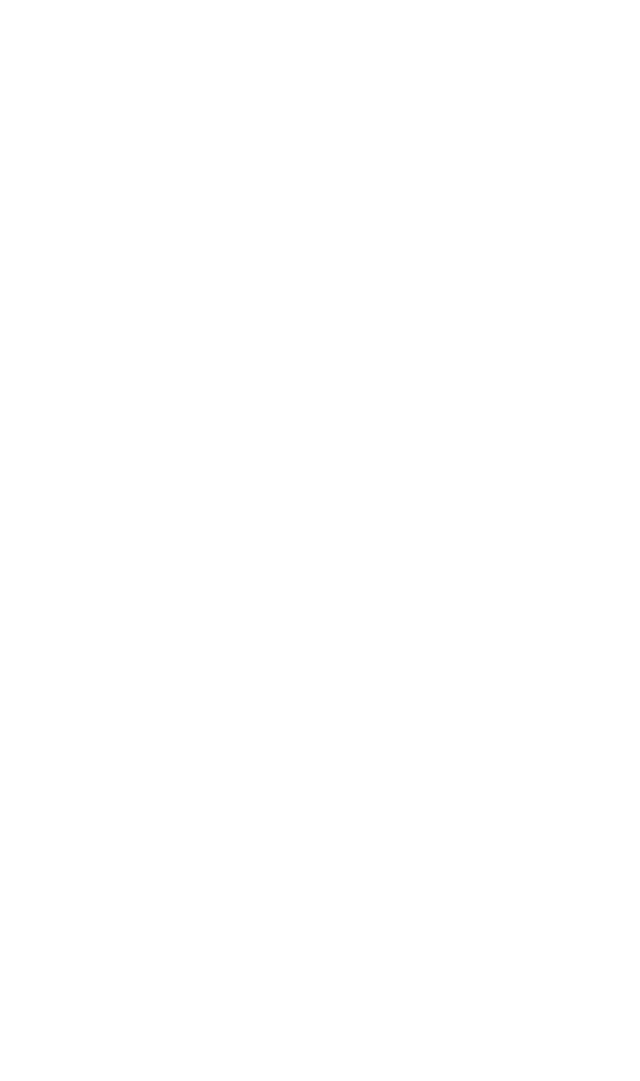
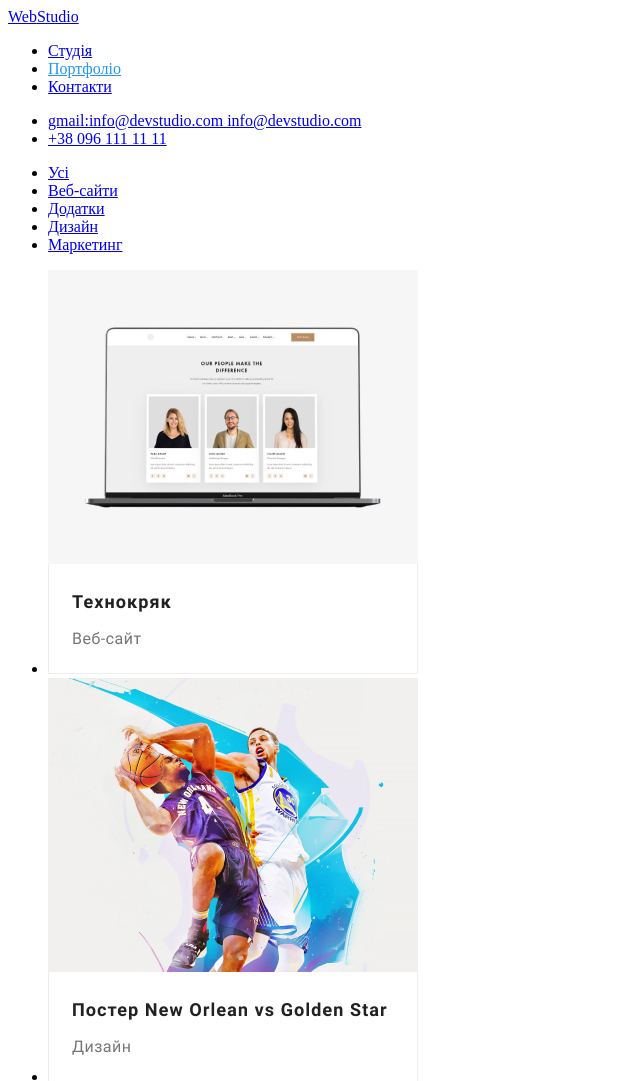
Before and after one commit to stasiv23/frondend-6, a plain HTML site: page index.html in a window 1280 px wide. Shown: the top 1081 px of the page, without its empty margins (0-640 px from the left). Before the commit the page ends 800 px from the top, so only its background shows below. Drawn offline with Linux system fonts and the light colour scheme.

Commit message:
додав розмітку,фото.,та почав стиль

```diff
--- a/index.html
+++ b/index.html
@@ -1 +1,62 @@
-<p></p>
+<!DOCTYPE html>
+<html lang="en">
+
+<head>
+    <meta charset="UTF-8">
+    <meta name="viewport" content="width=device-width, initial-scale=1.0">
+    <title>Document</title>
+    <link rel="stylesheet" href="style.css">
+</head>
+
+<body>
+    <header>
+        <a href="index.html"><span>Web</span>Studio</a>
+        <nav>
+            <ul>
+                <li><a href="#">Студія</a></li>
+                <li><a class="active" href="#">Портфоліо</a></li>
+                <li><a href="#">Контакти</a></li>
+            </ul>
+            <ul>
+                <li><a href="malito:info@devstudio.com">gmail:info@devstudio.com
+                        info@devstudio.com</a></li>
+                <li><a href="tel:+380961111111">+38 096 111 11 11</a></li>
+            </ul>
+        </nav>
+    </header>
+    <main>
+        <section>
+            <ul>
+                <li><a href="#">Усі</a></li>
+                <li><a href="#">Веб-сайти</a></li>
+                <li><a href="#">Додатки</a></li>
+                <li><a href="#">Дизайн</a></li>
+                <li><a href="#">Маркетинг</a></li>
+            </ul>
+        </section>
+        <section>
+            <ul>
+                <li><img src="photo/1.jpg" alt="технокряк"></li>
+                <li><img src="photo/2.jpg" alt="Постер New Orlean vs Golden Star"></li>
+                <li><img src="photo/3.jpg" alt="Ресторан Seafood"></li>
+                <li><img src="photo/4.jpg" alt="Проєкт Prime"></li>
+                <li><img src="photo/5.jpg" alt="Проєкт Boxes"></li>
+                <li><img src="photo/6.jpg" alt="Inspiration has no Borders"></li>
+                <li><img src="photo/7.jpg" alt="Видання Limited Edition"></li>
+                <li><img src="photo/8.jpg" alt="Проєкт LAB"></li>
+                <li><img src="photo/9.jpg" alt="Growing Business"></li>
+            </ul>
+        </section>
+    </main>
+    <footer>
+        <a href="index.html"><span>Web</span>Studio</a>
+        <ul>
+            <li>м. Київ, пр-т Лесі Українки, 26</li>
+            <li><a href="malito:nfo@devstudio.com">nfo@devstudio.com</a></li>
+            <li><a href="tel:+380961111111">+38 096 111 11 11</a></li>
+        </ul>
+
+    </footer>
+</body>
+
+</html>
--- /dev/null
+++ b/style.css
@@ -0,0 +1,14 @@
+:root{
+    --accent-color:#2196F3 ;
+    --main-color:#212121 ;
+    --background-color:#2F303A ;
+    --second-color: #757575;
+    --section-color:#F5F4FA ;
+    --logo-color:rgba(255, 255, 255, 0.60);
+    --main-background-color:rgba(33, 33, 33, 1);
+
+}
+
+.active{
+    color:var(--accent-color);
+}
```
Also changed, not shown: photo/1.jpg (added), photo/2.jpg (added), photo/3.jpg (added), photo/4.jpg (added), photo/5.jpg (added), photo/6.jpg (added), photo/7.jpg (added), photo/8.jpg (added), photo/9.jpg (added).
